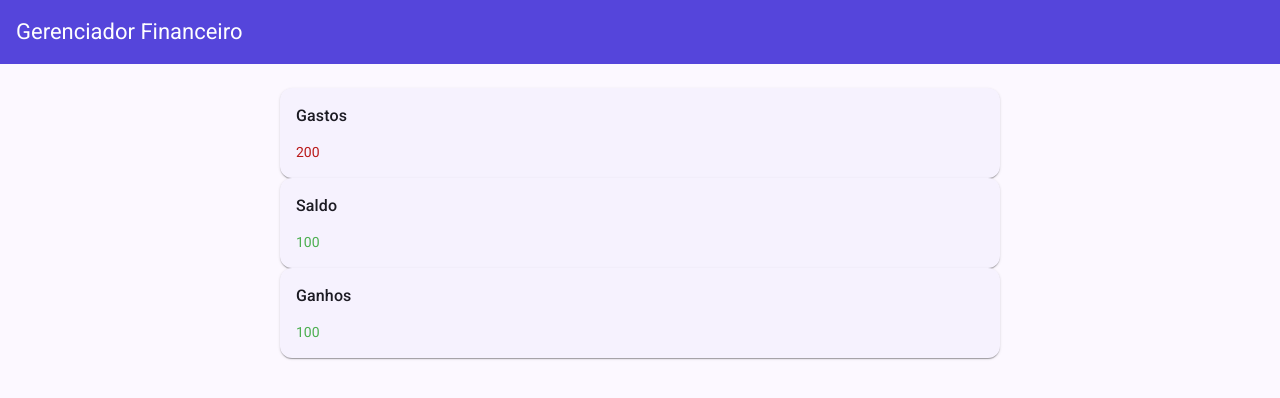
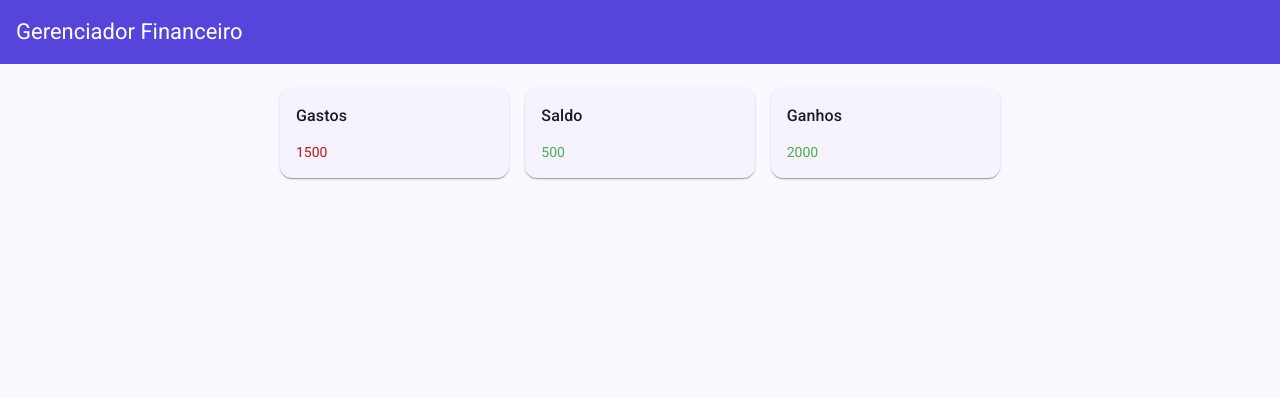
Before and after one commit to Costa-Artur/Angular-Gerenciador-Financeiro, an Angular app: page / in a window 1280 px wide. Shown: the top 398 px of the page. Built offline with nearby package versions, Linux system fonts and the light colour scheme.

Commit message:
Add balance component and update balance card integration

```diff
--- a/src/app/features/home/components/balance-card/balance-card.scss
+++ b/src/app/features/home/components/balance-card/balance-card.scss
@@ -5,3 +5,7 @@
 .outcome {
   color: var(--mat-sys-error);
 }
+
+.zero {
+  color: var(--mat-sys-secondary)
+}
--- a/src/app/features/home/components/balance-card/balance-card.ts
+++ b/src/app/features/home/components/balance-card/balance-card.ts
@@ -2,7 +2,7 @@
 import { MatCardModule } from '@angular/material/card';
 
 type CardType = 'income' | 'outcome' | 'balance';
-type CssClass = 'income' | 'outcome';
+type CssClass = 'income' | 'outcome' | 'zero';
 
 @Component({
   selector: 'app-balance-card',
@@ -26,6 +26,10 @@
       return 'outcome';
     }
 
+    if(this.value() === 0) {
+      return 'zero';
+    }
+
     return this.value() > 0 ? 'income' : 'outcome';
   })
 }
--- /dev/null
+++ b/src/app/features/home/components/balance/balance.html
@@ -0,0 +1,20 @@
+<app-balance-card
+  class="card"
+  [type]="'outcome'"
+  [label]="'Gastos'"
+  [value]="totalOutcomes()">
+</app-balance-card>
+
+<app-balance-card
+  class="card"
+  [type]="'balance'"
+  [label]="'Saldo'"
+  [value]="balance()">
+</app-balance-card>
+
+<app-balance-card
+  class="card"
+  [type]="'income'"
+  [label]="'Ganhos'"
+  [value]="totalIncomes()">
+</app-balance-card>
--- /dev/null
+++ b/src/app/features/home/components/balance/balance.scss
@@ -0,0 +1,8 @@
+:host {
+  display: flex;
+  gap: 1rem;
+
+  .card {
+    flex: 1;
+  }
+}
--- /dev/null
+++ b/src/app/features/home/components/balance/balance.ts
@@ -0,0 +1,30 @@
+import { Component, computed, input } from '@angular/core';
+import { BalanceCard } from "../balance-card/balance-card";
+
+@Component({
+  selector: 'app-balance',
+  imports: [BalanceCard],
+  templateUrl: './balance.html',
+  styleUrl: './balance.scss',
+})
+export class Balance {
+
+  transactions = input.required<{ value: number, type: string }[]>();
+
+  totalIncomes = computed(() => {
+    return this.transactions()
+      .filter(item => item.type === 'income')
+      .reduce((total, item) => total + item.value, 0);
+  });
+
+  totalOutcomes = computed(() => {
+    return this.transactions()
+      .filter(item => item.type === 'outcome')
+      .reduce((total, item) => total + item.value, 0);
+  });
+
+  balance = computed(() => {
+    return this.totalIncomes() - this.totalOutcomes();
+  });
+
+}
--- a/src/app/features/home/home.html
+++ b/src/app/features/home/home.html
@@ -1,17 +1 @@
-<app-balance-card
-  [type]="'outcome'"
-  [label]="'Gastos'"
-  [value]="200">
-</app-balance-card>
-
-<app-balance-card
-  [type]="'balance'"
-  [label]="'Saldo'"
-  [value]="100">
-</app-balance-card>
-
-<app-balance-card
-  [type]="'income'"
-  [label]="'Ganhos'"
-  [value]="100">
-</app-balance-card>
+<app-balance [transactions]="transactions()"></app-balance>
--- a/src/app/features/home/home.ts
+++ b/src/app/features/home/home.ts
@@ -1,14 +1,21 @@
-import { Component } from '@angular/core';
-import { BalanceCard } from './components/balance-card/balance-card';
+import { Component, signal } from '@angular/core';
+import { Balance } from "./components/balance/balance";
 
 @Component({
   selector: 'app-home',
   imports: [
-    BalanceCard
-  ],
+    Balance
+],
   templateUrl: './home.html',
   styleUrl: './home.scss',
 })
 export class Home {
 
+  transactions = signal([
+    { value: 1500, type: 'income' },
+    { value: 1000, type: 'outcome' },
+    { value: 500, type: 'income' },
+    { value: 500, type: 'outcome' },
+  ])
+
 }
```
